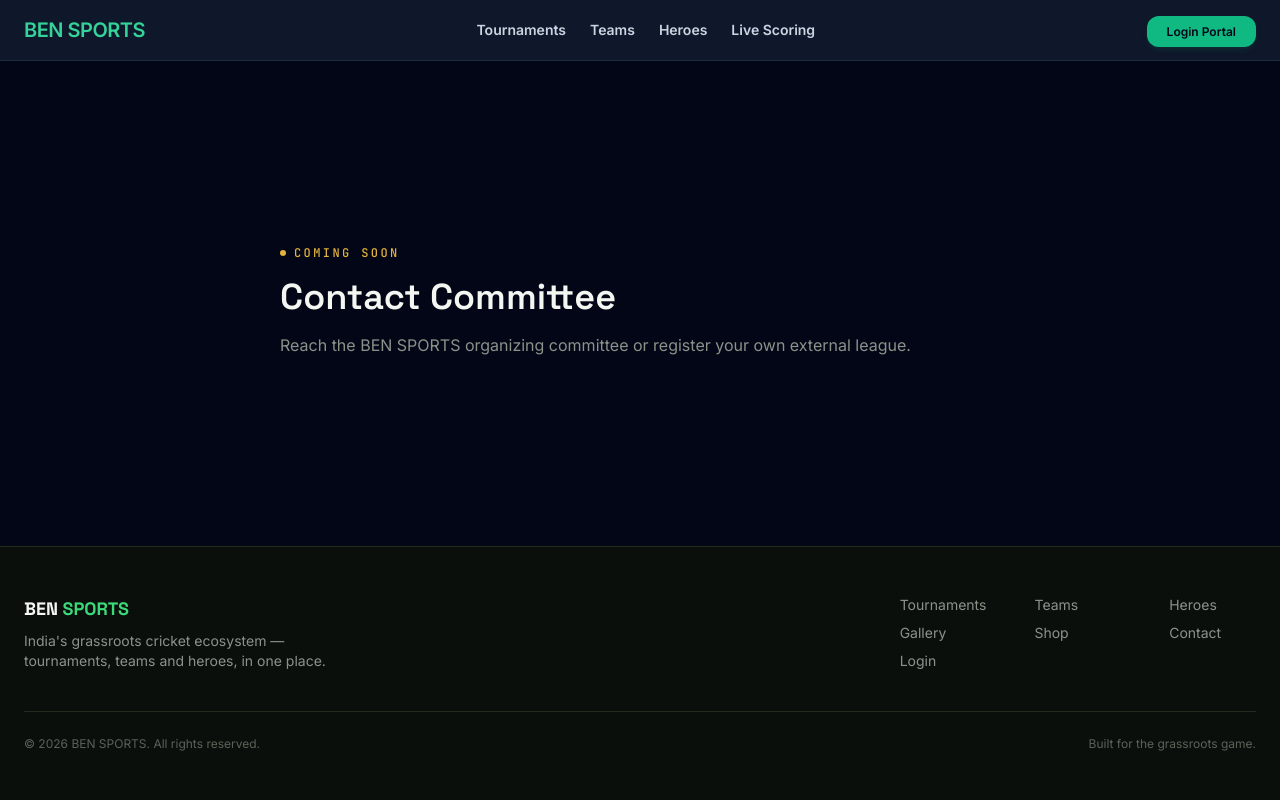
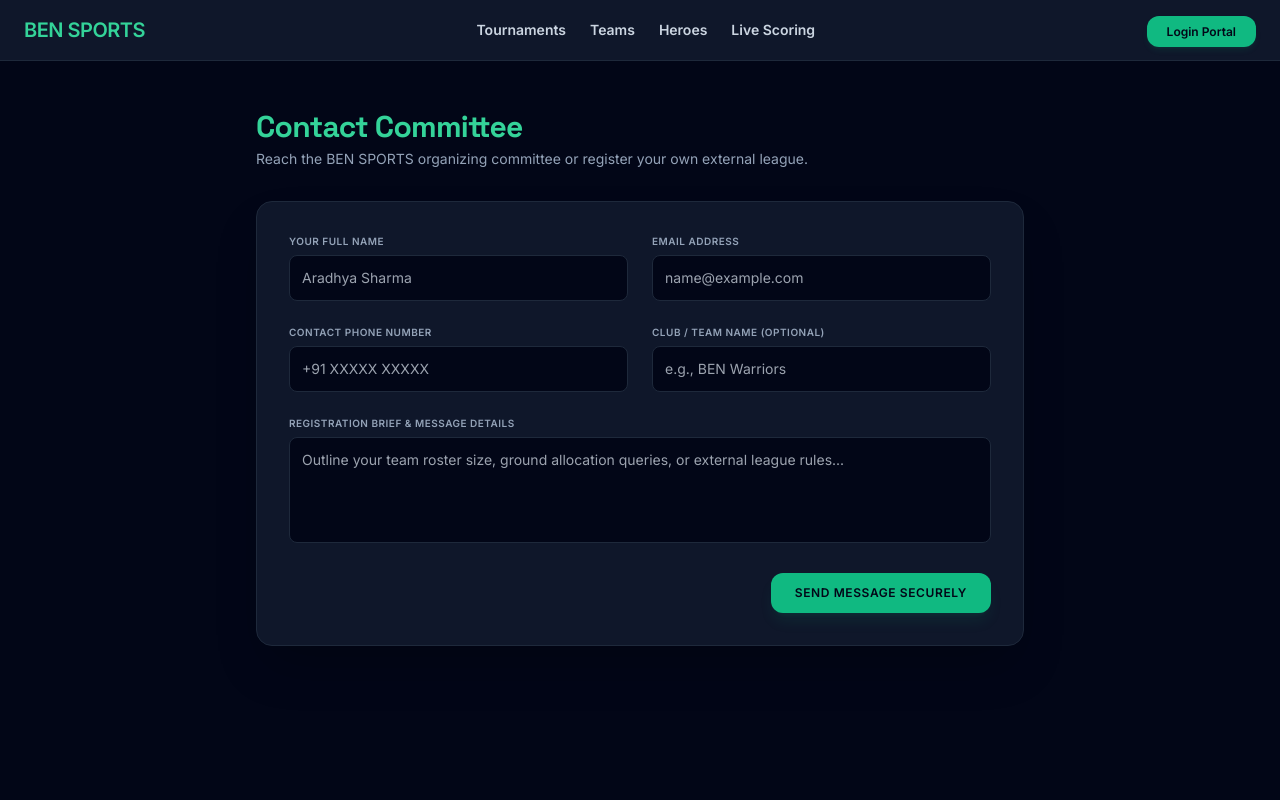
Before and after one commit to bensportscricket-ship-it/ben-sports, a React (Vite) app: page /contact in a window 1280 px wide. Shown: the top 800 px of the page. Built offline with nearby package versions, Linux system fonts and the light colour scheme.

Commit message:
feat: link interactive club registration contact form layout modules

```diff
--- a/src/App.jsx
+++ b/src/App.jsx
@@ -1,4 +1,3 @@
-
 import { Routes, Route } from 'react-router-dom'
 import Navbar from './components/layout/Navbar'
 import Footer from './components/layout/Footer'
@@ -11,6 +10,7 @@ import Heroes from './pages/Heroes'
 import Login from './pages/Login'
 import ProtectedRoute from './pages/ProtectedRoute'
 import Shop from './pages/Shop'
+import Contact from './pages/Contact'
 
 export default function App() {
   return (
@@ -24,6 +24,7 @@ export default function App() {
           <Route path="/heroes" element={<Heroes />} />
           <Route path="/tournaments" element={<TournamentHub />} />
           <Route path="/shop" element={<Shop />} />
+          <Route path="/contact" element={<Contact />} />
 
           {/* Live Scoring Panel - Strictly for Scorer / Team / Super Admins */}
           <Route
@@ -51,10 +52,6 @@ export default function App() {
             element={<Placeholder title="Gallery" description="Photos from every match, every ground." />}
           />
           <Route
-						path="/contact"
-						element={<Placeholder title="Contact Committee" description="Reach the BEN SPORTS organizing committee or register your own external league." />}
-					/>
-					<Route
             path="/*"
             element={<Placeholder title="Page not found" description="This part of the ground isn't built yet." />}
           />
--- /dev/null
+++ b/src/pages/Contact.jsx
@@ -0,0 +1,101 @@
+import React, { useState } from 'react';
+
+export default function Contact() {
+  const [formData, setFormData] = useState({
+    name: '',
+    email: '',
+    phone: '',
+    teamName: '',
+    message: ''
+  });
+
+  const [submitted, setSubmitted] = useState(false);
+
+  const handleSubmit = (e) => {
+    e.preventDefault();
+    // Simulate API registration storage endpoint handling
+    console.log("New Registration Logged: ", formData);
+    setSubmitted(true);
+
+    // Clear the form fields
+    setFormData({ name: '', email: '', phone: '', teamName: '', message: '' });
+  };
+
+  const handleChange = (e) => {
+    setFormData({ ...formData, [e.target.name]: e.target.value });
+  };
+
+  return (
+    <div className="min-h-screen bg-slate-950 text-white p-4 md:p-12">
+      <div className="max-w-3xl mx-auto space-y-8">
+        <div>
+          <h1 className="text-3xl font-extrabold text-emerald-400 tracking-tight">Contact Committee</h1>
+          <p className="text-slate-400 text-sm mt-1">
+            Reach the BEN SPORTS organizing committee or register your own external league.
+          </p>
+        </div>
+
+        {submitted && (
+          <div className="bg-emerald-500/10 border border-emerald-500/30 text-emerald-400 p-4 rounded-xl text-xs font-bold animate-fade-in flex items-center gap-2">
+            ✅ Thank you! Your league registration query has been received securely. The committee will respond back shortly.
+          </div>
+        )}
+
+        <div className="bg-slate-900 border border-slate-800 rounded-2xl p-6 md:p-8 shadow-2xl relative">
+          <form onSubmit={handleSubmit} className="space-y-6">
+            <div className="grid grid-cols-1 md:grid-cols-2 gap-6">
+              <div>
+                <label className="block text-[10px] font-bold text-slate-400 uppercase tracking-wider mb-1.5">Your Full Name</label>
+                <input
+                  type="text" required name="name" value={formData.name} onChange={handleChange} placeholder="Aradhya Sharma"
+                  className="w-full bg-slate-950 border border-slate-800 rounded-lg p-3 text-sm text-slate-100 focus:border-emerald-500 focus:outline-none transition-colors"
+                />
+              </div>
+
+              <div>
+                <label className="block text-[10px] font-bold text-slate-400 uppercase tracking-wider mb-1.5">Email Address</label>
+                <input
+                  type="email" required name="email" value={formData.email} onChange={handleChange} placeholder="name@example.com"
+                  className="w-full bg-slate-950 border border-slate-800 rounded-lg p-3 text-sm text-slate-100 focus:border-emerald-500 focus:outline-none transition-colors"
+                />
+              </div>
+
+              <div>
+                <label className="block text-[10px] font-bold text-slate-400 uppercase tracking-wider mb-1.5">Contact Phone Number</label>
+                <input
+                  type="tel" required name="phone" value={formData.phone} onChange={handleChange} placeholder="+91 XXXXX XXXXX"
+                  className="w-full bg-slate-950 border border-slate-800 rounded-lg p-3 text-sm text-slate-100 focus:border-emerald-500 focus:outline-none transition-colors"
+                />
+              </div>
+
+              <div>
+                <label className="block text-[10px] font-bold text-slate-400 uppercase tracking-wider mb-1.5">Club / Team Name (Optional)</label>
+                <input
+                  type="text" name="teamName" value={formData.teamName} onChange={handleChange} placeholder="e.g., BEN Warriors"
+                  className="w-full bg-slate-950 border border-slate-800 rounded-lg p-3 text-sm text-slate-100 focus:border-emerald-500 focus:outline-none transition-colors"
+                />
+              </div>
+            </div>
+
+            <div>
+              <label className="block text-[10px] font-bold text-slate-400 uppercase tracking-wider mb-1.5">Registration Brief & Message Details</label>
+              <textarea
+                required rows="4" name="message" value={formData.message} onChange={handleChange} placeholder="Outline your team roster size, ground allocation queries, or external league rules..."
+                className="w-full bg-slate-950 border border-slate-800 rounded-lg p-3 text-sm text-slate-100 focus:border-emerald-500 focus:outline-none transition-colors resize-none"
+              />
+            </div>
+
+            <div className="text-right">
+              <button
+                type="submit"
+                className="bg-emerald-500 hover:bg-emerald-600 text-slate-950 font-black text-xs uppercase tracking-wider px-6 py-3 rounded-xl transition-all shadow-lg shadow-emerald-500/10"
+              >
+                Send Message Securely
+              </button>
+            </div>
+          </form>
+        </div>
+      </div>
+    </div>
+  );
+}
```
Lines whose indentation alone changed are shown as unchanged.
